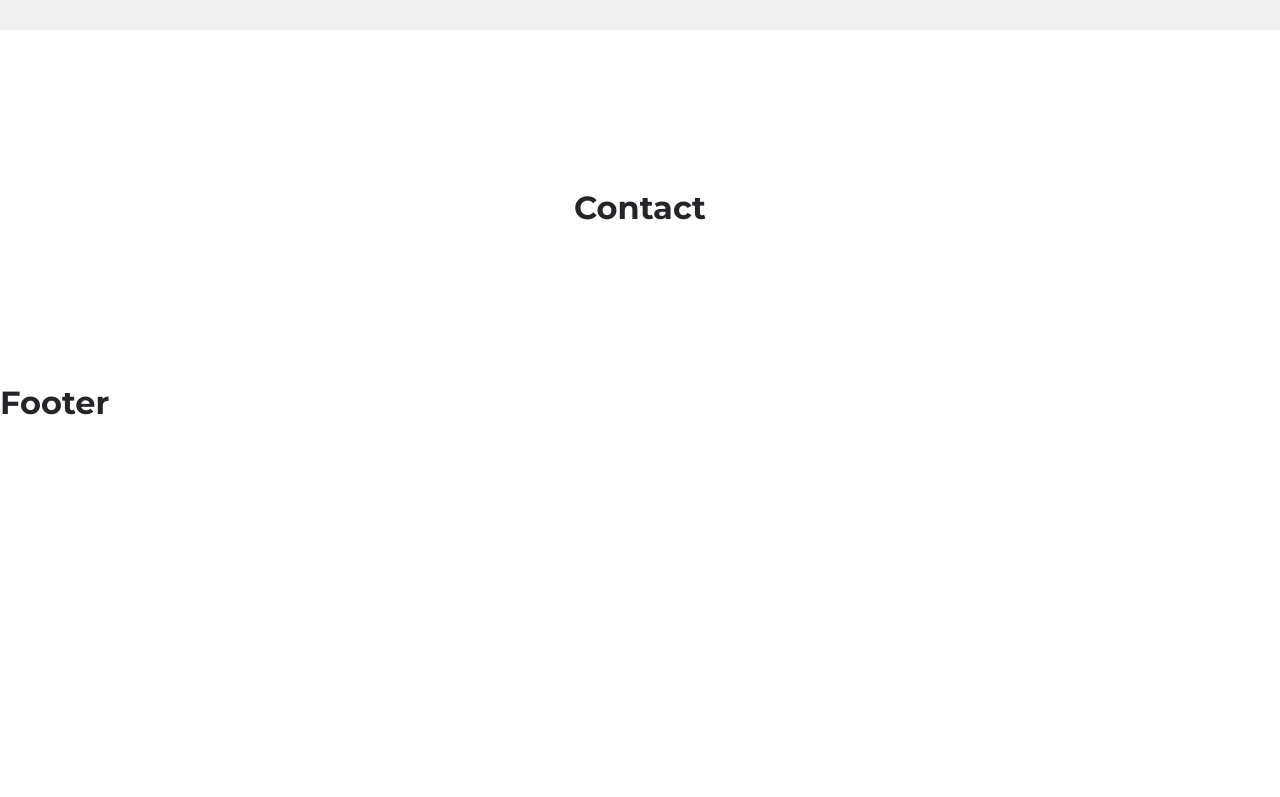
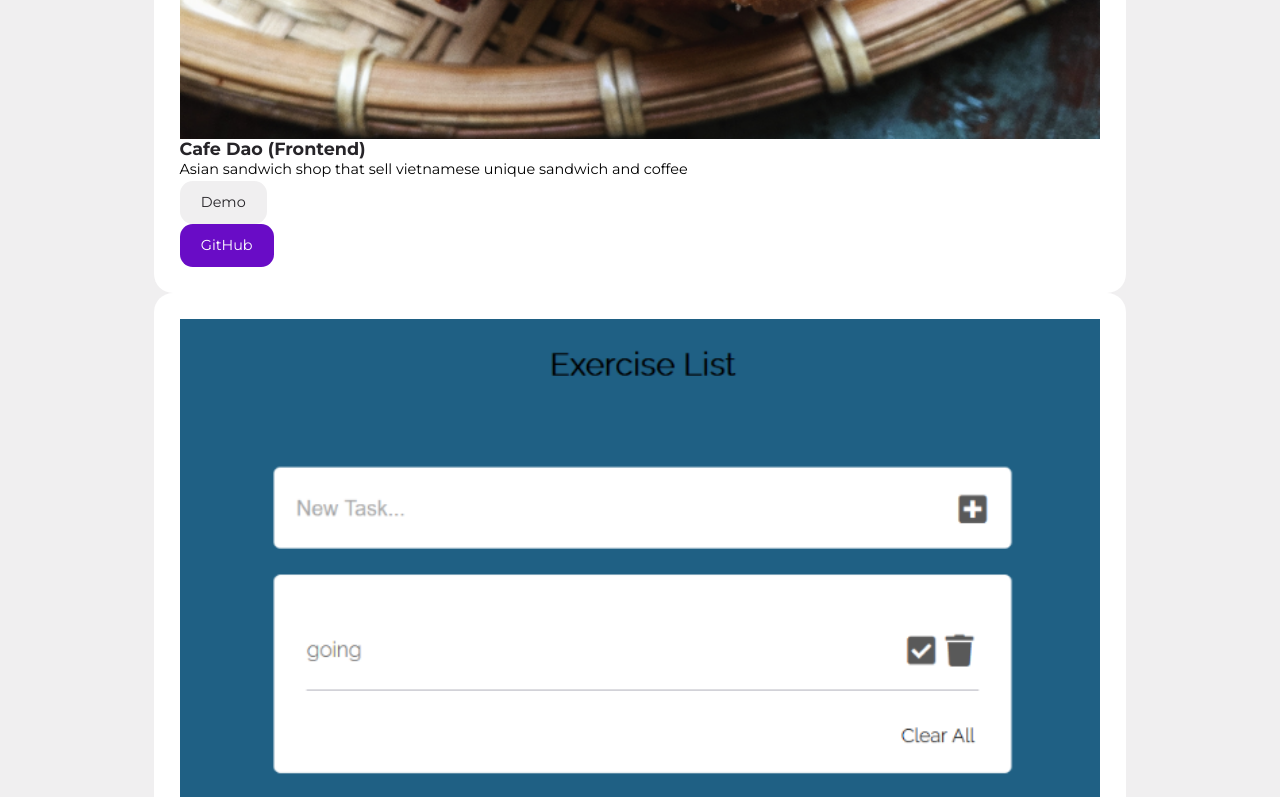
Before and after one commit to andydangit/ProfileV2, a React (Create React App) app: page / in a window 1280 px wide. Shown: the part 3440-4237 px from the top of the page. Before the commit the page ends 4180 px from the top, so only its background shows below. Built offline with nearby package versions, Linux system fonts and the light colour scheme.

Commit message:
Add: render data array into project

```diff
--- a/src/sections/portfolio/Project.jsx
+++ b/src/sections/portfolio/Project.jsx
@@ -1,9 +1,20 @@
-import React from 'react'
+import Card from "../../components/Card";
 
-const Project = () => {
+const Project = ({ project }) => {
   return (
-    <div>Project</div>
-  )
-}
+    <Card className="portfolio_project">
+      <div className="portfolio_project-image">
+        <img src={project.image} alt="Portfolio Project Pic" />
+      </div>
+      <h4>{project.title}</h4>
+      <p>{project.desc} </p>
+      <div className="portfolio_project-cta">
+        <a href={project.demo} className="btn sm" target="_blank" rel="noopner noreferrer">Demo</a>
+        <a href={project.github} className="btn sm primary" target="_blank" rel="noopner noreferrer">GitHub</a>
 
-export default Project
+      </div>
+    </Card>
+  );
+};
+
+export default Project;
```
